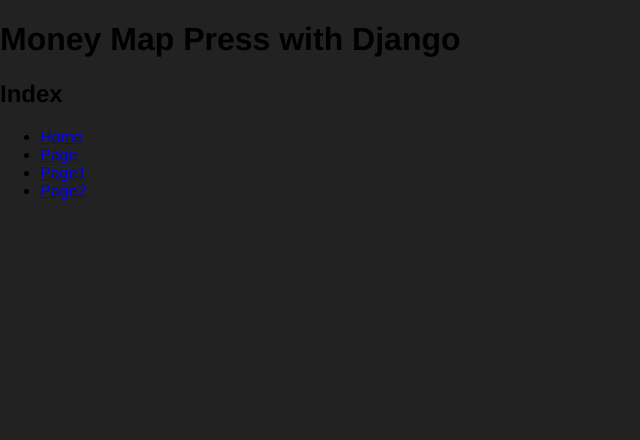
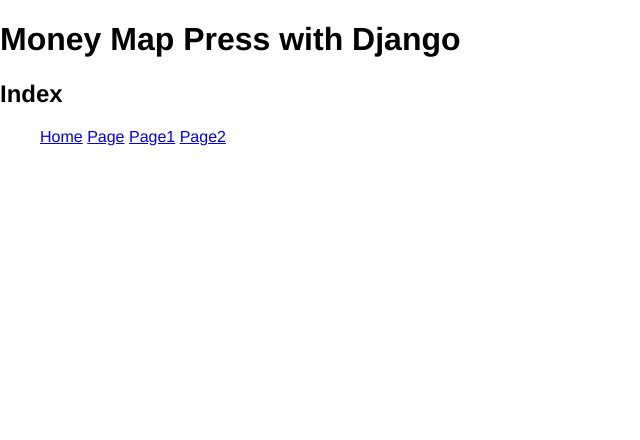
Before and after one commit to ExcellentWish/website-chat2, a Django app: page / in a window 1280 px wide. Shown: the top 440 px of the page, without its empty margins (0-640 px from the left). Run offline with Django 4.2, Linux system fonts and the light colour scheme.

Commit message:
Amend css

```diff
--- a/static/css/style.css
+++ b/static/css/style.css
@@ -5,7 +5,11 @@ html {
 
 body {
   margin: 0 auto;
-  background-color: #222;
+}
+
+li{
+  display: inline;;
+  list-style-type: none;
 }
 
 
--- a/templates/index.html
+++ b/templates/index.html
@@ -1,4 +1,5 @@
 {% load static %}
+
 <!DOCTYPE html>
 <html lang="en">
 <head>
```
Also changed, not shown: web_chat1/settings.py (+4 -4 lines).
